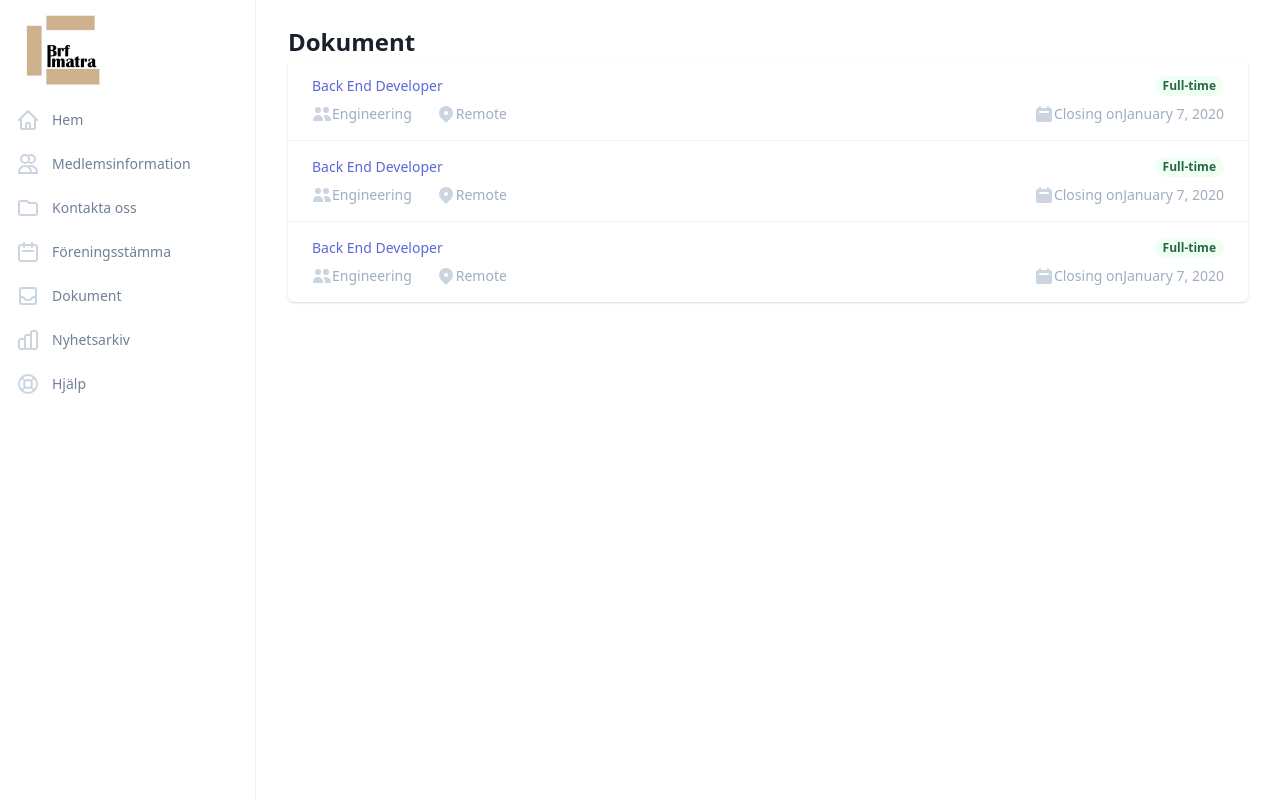
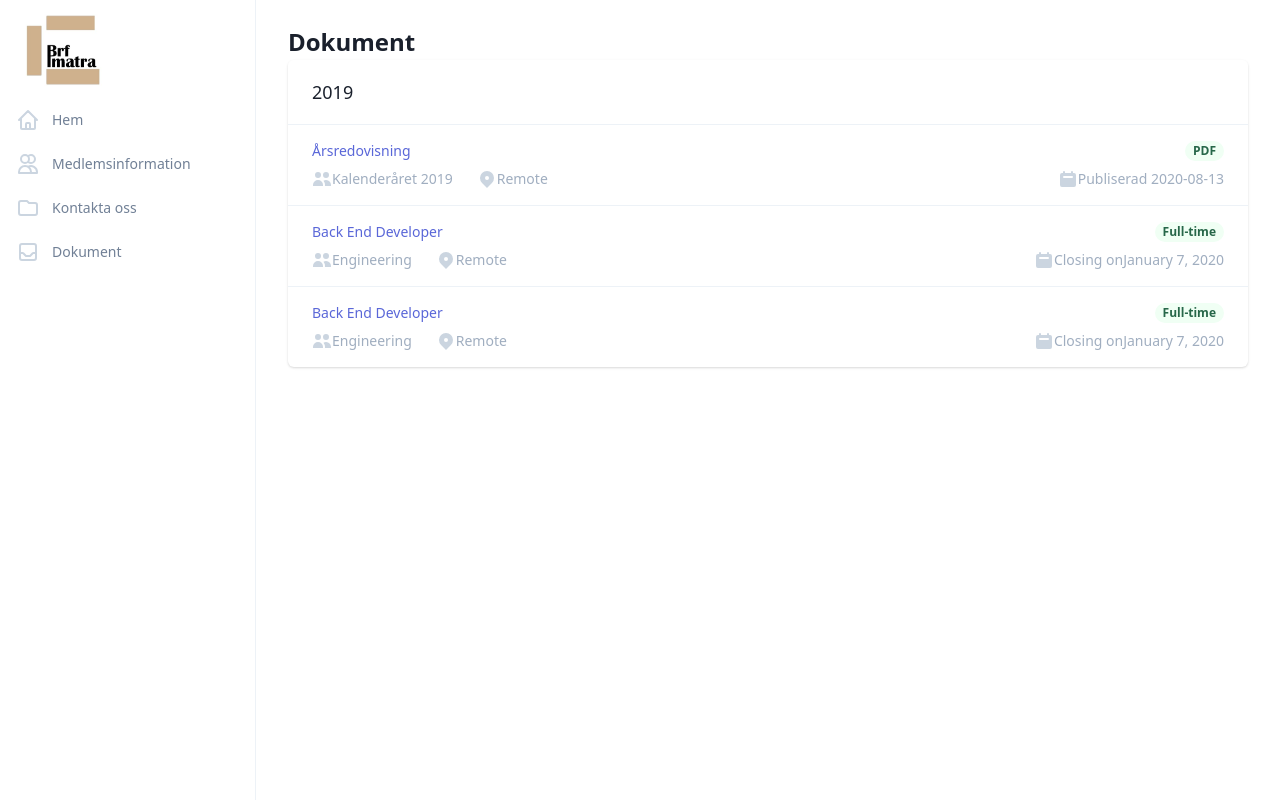
Before and after one commit to brf-imatra/hemsida, a Next.js app: page /dokument in a window 1280 px wide. Built offline with nearby package versions, Linux system fonts and the light colour scheme; what @tailwindcss/ui would draw is missing.

Commit message:
Start på dokumentsidan

```diff
--- a/src/components/MenuShell/index.tsx
+++ b/src/components/MenuShell/index.tsx
@@ -153,12 +153,12 @@ export function MenuShell(props: PropsWithChildren<MenuShellProps>) {
                             icon={MenuItemIcon.folder}
                             setIsShowing={setIsShowing}
                           />
-                          <MenuItem
+                          {/* <MenuItem
                             text="Föreningsstämma"
                             mobile={true}
                             icon={MenuItemIcon.calendar}
                             setIsShowing={setIsShowing}
-                          />
+                          /> */}
                           <MenuItem
                             text="Dokument"
                             href="/dokument"
@@ -166,7 +166,7 @@ export function MenuShell(props: PropsWithChildren<MenuShellProps>) {
                             icon={MenuItemIcon.document}
                             setIsShowing={setIsShowing}
                           />
-                          <MenuItem
+                          {/* <MenuItem
                             text="Nyhetsarkiv"
                             mobile={true}
                             icon={MenuItemIcon.barchart}
@@ -177,7 +177,7 @@ export function MenuShell(props: PropsWithChildren<MenuShellProps>) {
                             mobile={true}
                             icon={MenuItemIcon.support}
                             setIsShowing={setIsShowing}
-                          />
+                          /> */}
                         </nav>
                       </div>
                       {mobileProfileElement}
@@ -222,18 +222,18 @@ export function MenuShell(props: PropsWithChildren<MenuShellProps>) {
                     icon={MenuItemIcon.folder}
                     setIsShowing={setIsShowing}
                   />
-                  <MenuItem
+                  {/* <MenuItem
                     text="Föreningsstämma"
                     icon={MenuItemIcon.calendar}
                     setIsShowing={setIsShowing}
-                  />
+                  /> */}
                   <MenuItem
                     text="Dokument"
                     href="/dokument"
                     icon={MenuItemIcon.document}
                     setIsShowing={setIsShowing}
                   />
-                  <MenuItem
+                  {/* <MenuItem
                     text="Nyhetsarkiv"
                     icon={MenuItemIcon.barchart}
                     setIsShowing={setIsShowing}
@@ -242,7 +242,7 @@ export function MenuShell(props: PropsWithChildren<MenuShellProps>) {
                     text="Hjälp"
                     icon={MenuItemIcon.support}
                     setIsShowing={setIsShowing}
-                  />
+                  /> */}
                 </nav>
               </div>
               {profileElement}
--- a/src/components/Section/simple_three_column.tsx
+++ b/src/components/Section/simple_three_column.tsx
@@ -9,8 +9,8 @@ export function SimpleThreeColumn() {
       <div className="max-w-xl mx-auto px-4 sm:px-6 lg:max-w-screen-xl lg:px-8">
         <div className="lg:grid lg:grid-cols-3 lg:gap-8">
           <div>
-            <div className="flex items-center justify-center h-12 w-12 rounded-md bg-indigo-500 text-white">
-              {/* <!-- Heroicon name: globe-alt --> */}
+            {/* <div className="flex items-center justify-center h-12 w-12 rounded-md bg-indigo-500 text-white">
+               <!-- Heroicon name: globe-alt -->
               <svg
                 className="h-6 w-6"
                 fill="none"
@@ -24,7 +24,7 @@ export function SimpleThreeColumn() {
                   d="M21 12a9 9 0 01-9 9m9-9a9 9 0 00-9-9m9 9H3m9 9a9 9 0 01-9-9m9 9c1.657 0 3-4.03 3-9s-1.343-9-3-9m0 18c-1.657 0-3-4.03-3-9s1.343-9 3-9m-9 9a9 9 0 019-9"
                 />
               </svg>
-            </div>
+            </div> */}
             <div className="mt-5">
               <h5 className="text-lg leading-6 font-medium text-gray-900">
                 Tvättstugebokning
@@ -38,8 +38,8 @@ export function SimpleThreeColumn() {
             </div>
           </div>
           <div className="mt-10 lg:mt-0">
-            <div className="flex items-center justify-center h-12 w-12 rounded-md bg-indigo-500 text-white">
-              {/* <!-- Heroicon name: scale --> */}
+            {/* <div className="flex items-center justify-center h-12 w-12 rounded-md bg-indigo-500 text-white">
+               <!-- Heroicon name: scale -->
               <svg
                 className="h-6 w-6"
                 fill="none"
@@ -53,7 +53,7 @@ export function SimpleThreeColumn() {
                   d="M3 6l3 1m0 0l-3 9a5.002 5.002 0 006.001 0M6 7l3 9M6 7l6-2m6 2l3-1m-3 1l-3 9a5.002 5.002 0 006.001 0M18 7l3 9m-3-9l-6-2m0-2v2m0 16V5m0 16H9m3 0h3"
                 />
               </svg>
-            </div>
+            </div> */}
             <div className="mt-5">
               <h5 className="text-lg leading-6 font-medium text-gray-900">
                 Återvinningsstugan
@@ -68,8 +68,8 @@ export function SimpleThreeColumn() {
             </div>
           </div>
           <div className="mt-10 lg:mt-0">
-            <div className="flex items-center justify-center h-12 w-12 rounded-md bg-indigo-500 text-white">
-              {/* <!-- Heroicon name: lightning-bolt --> */}
+            {/* <div className="flex items-center justify-center h-12 w-12 rounded-md bg-indigo-500 text-white">
+               <!-- Heroicon name: lightning-bolt -->
               <svg
                 className="h-6 w-6"
                 fill="none"
@@ -83,7 +83,7 @@ export function SimpleThreeColumn() {
                   d="M13 10V3L4 14h7v7l9-11h-7z"
                 />
               </svg>
-            </div>
+            </div> */}
             <div className="mt-5">
               <h5 className="text-lg leading-6 font-medium text-gray-900">
                 Felanmälan
--- a/src/pages/dokument.tsx
+++ b/src/pages/dokument.tsx
@@ -6,56 +6,19 @@ export default function Dokument() {
         <Body title="Dokument">
 
 
-
 {/* <!--
   Tailwind UI components require Tailwind CSS v1.8 and the @tailwindcss/ui plugin.
   Read the documentation to get started: https://tailwindui.com/documentation
 --> */}
 <div className="bg-white shadow overflow-hidden sm:rounded-md">
+<div className="bg-white px-4 py-5 border-b border-gray-200 sm:px-6">
+  <h2 className="text-lg leading-6 font-medium text-gray-900">
+    2019
+  </h2>
+</div>
   <ul>
     <li>
-      <a href="#" className="block hover:bg-gray-50 focus:outline-none focus:bg-gray-50 transition duration-150 ease-in-out">
-        <div className="px-4 py-4 sm:px-6">
-          <div className="flex items-center justify-between">
-            <div className="text-sm leading-5 font-medium text-indigo-600 truncate">
-              Back End Developer
-            </div>
-            <div className="ml-2 flex-shrink-0 flex">
-              <span className="px-2 inline-flex text-xs leading-5 font-semibold rounded-full bg-green-100 text-green-800">
-                Full-time
-              </span>
-            </div>
-          </div>
-          <div className="mt-2 sm:flex sm:justify-between">
-            <div className="sm:flex">
-              <div className="mr-6 flex items-center text-sm leading-5 text-gray-500">
-                {/* <!-- Heroicon name: users --> */}
-                <svg className="flex-shrink-0 mr-1.5 h-5 w-5 text-gray-400" xmlns="http://www.w3.org/2000/svg" viewBox="0 0 20 20" fill="currentColor">
-                  <path d="M9 6a3 3 0 11-6 0 3 3 0 016 0zM17 6a3 3 0 11-6 0 3 3 0 016 0zM12.93 17c.046-.327.07-.66.07-1a6.97 6.97 0 00-1.5-4.33A5 5 0 0119 16v1h-6.07zM6 11a5 5 0 015 5v1H1v-1a5 5 0 015-5z" />
-                </svg>
-                Engineering
-              </div>
-              <div className="mt-2 flex items-center text-sm leading-5 text-gray-500 sm:mt-0">
-                {/* <!-- Heroicon name: location-marker --> */}
-                <svg className="flex-shrink-0 mr-1.5 h-5 w-5 text-gray-400" xmlns="http://www.w3.org/2000/svg" viewBox="0 0 20 20" fill="currentColor">
-                  <path fill-rule="evenodd" d="M5.05 4.05a7 7 0 119.9 9.9L10 18.9l-4.95-4.95a7 7 0 010-9.9zM10 11a2 2 0 100-4 2 2 0 000 4z" clip-rule="evenodd" />
-                </svg>
-                Remote
-              </div>
-            </div>
-            <div className="mt-2 flex items-center text-sm leading-5 text-gray-500 sm:mt-0">
-              {/* <!-- Heroicon name: calendar --> */}
-              <svg className="flex-shrink-0 mr-1.5 h-5 w-5 text-gray-400" xmlns="http://www.w3.org/2000/svg" viewBox="0 0 20 20" fill="currentColor">
-                <path fill-rule="evenodd" d="M6 2a1 1 0 00-1 1v1H4a2 2 0 00-2 2v10a2 2 0 002 2h12a2 2 0 002-2V6a2 2 0 00-2-2h-1V3a1 1 0 10-2 0v1H7V3a1 1 0 00-1-1zm0 5a1 1 0 000 2h8a1 1 0 100-2H6z" clip-rule="evenodd" />
-              </svg>
-              <span>
-                Closing on
-                <time dateTime="2020-01-07">January 7, 2020</time>
-              </span>
-            </div>
-          </div>
-        </div>
-      </a>
+      <DocumentItem title="Årsredovisning" tag="PDF" namn="Kalenderåret 2019" date="2020-08-13"  />
     </li>
     <li className="border-t border-gray-200">
       <a href="#" className="block hover:bg-gray-50 focus:outline-none focus:bg-gray-50 transition duration-150 ease-in-out">
@@ -155,3 +118,58 @@ export default function Dokument() {
         </Body>
     )
 }
+
+
+interface DocumentItemProps {
+  title: string
+  tag: string
+  namn: string
+  date: string
+}
+
+function DocumentItem({title, tag, namn, date}: DocumentItemProps) {
+  return (
+    <a href="#" className="block hover:bg-gray-50 focus:outline-none focus:bg-gray-50 transition duration-150 ease-in-out">
+        <div className="px-4 py-4 sm:px-6">
+          <div className="flex items-center justify-between">
+            <div className="text-sm leading-5 font-medium text-indigo-600 truncate">
+              {title}
+            </div>
+            <div className="ml-2 flex-shrink-0 flex">
+              <span className="px-2 inline-flex text-xs leading-5 font-semibold rounded-full bg-green-100 text-green-800">
+                {tag}
+              </span>
+            </div>
+          </div>
+          <div className="mt-2 sm:flex sm:justify-between">
+            <div className="sm:flex">
+              <div className="mr-6 flex items-center text-sm leading-5 text-gray-500">
+                {/* <!-- Heroicon name: users --> */}
+                <svg className="flex-shrink-0 mr-1.5 h-5 w-5 text-gray-400" xmlns="http://www.w3.org/2000/svg" viewBox="0 0 20 20" fill="currentColor">
+                  <path d="M9 6a3 3 0 11-6 0 3 3 0 016 0zM17 6a3 3 0 11-6 0 3 3 0 016 0zM12.93 17c.046-.327.07-.66.07-1a6.97 6.97 0 00-1.5-4.33A5 5 0 0119 16v1h-6.07zM6 11a5 5 0 015 5v1H1v-1a5 5 0 015-5z" />
+                </svg>
+                {namn}
+              </div>
+              <div className="mt-2 flex items-center text-sm leading-5 text-gray-500 sm:mt-0">
+                {/* <!-- Heroicon name: location-marker --> */}
+                <svg className="flex-shrink-0 mr-1.5 h-5 w-5 text-gray-400" xmlns="http://www.w3.org/2000/svg" viewBox="0 0 20 20" fill="currentColor">
+                  <path fill-rule="evenodd" d="M5.05 4.05a7 7 0 119.9 9.9L10 18.9l-4.95-4.95a7 7 0 010-9.9zM10 11a2 2 0 100-4 2 2 0 000 4z" clip-rule="evenodd" />
+                </svg>
+                Remote
+              </div>
+            </div>
+            <div className="mt-2 flex items-center text-sm leading-5 text-gray-500 sm:mt-0">
+              {/* <!-- Heroicon name: calendar --> */}
+              <svg className="flex-shrink-0 mr-1.5 h-5 w-5 text-gray-400" xmlns="http://www.w3.org/2000/svg" viewBox="0 0 20 20" fill="currentColor">
+                <path fill-rule="evenodd" d="M6 2a1 1 0 00-1 1v1H4a2 2 0 00-2 2v10a2 2 0 002 2h12a2 2 0 002-2V6a2 2 0 00-2-2h-1V3a1 1 0 10-2 0v1H7V3a1 1 0 00-1-1zm0 5a1 1 0 000 2h8a1 1 0 100-2H6z" clip-rule="evenodd" />
+              </svg>
+              <span>
+                Publiserad
+                <time dateTime={date}> {date}</time>
+              </span>
+            </div>
+          </div>
+        </div>
+      </a>
+  )
+}
```
